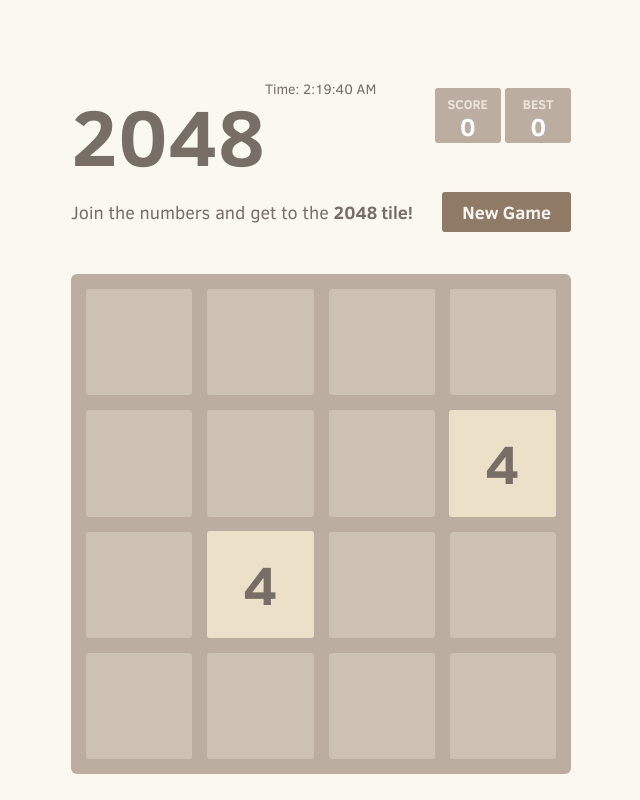
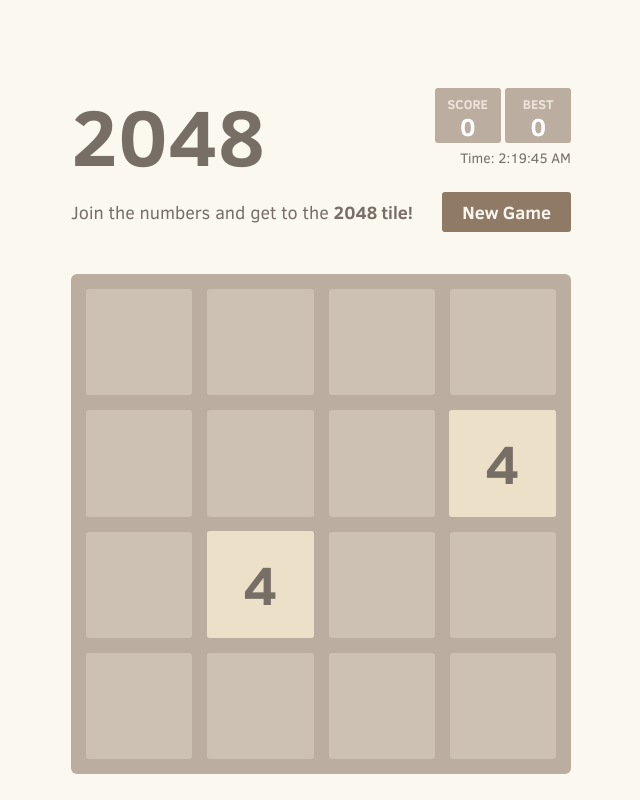
Before and after one commit to kriskang-code/2048-Random-low-4, a plain HTML site: page index.html in a window 1280 px wide. Shown: the top 800 px of the page, without its empty margins (319-959 px from the left). Drawn offline with Linux system fonts and the light colour scheme.

Commit message:
Update index.html

```diff
--- a/index.html
+++ b/index.html
@@ -23,9 +23,9 @@
       <div class="scores-container">
         <div class="score-container">0</div>
         <div class="best-container">0</div>
-      </div>
+
 	  <div id="timestamp" style="font-size:14px; margin:6px 0;">
-  			Time: <span id="time">---</span>
+        Time: <span id="clock">--:--:--</span><br>
 	  </div>
     </div>
 
@@ -98,12 +98,36 @@
   <script src="js/local_storage_manager.js"></script>
   <script src="js/game_manager.js"></script>
   <script src="js/application.js"></script>
-  <script>
-	  window.addEventListener("load", function () {
-		  document.getElementById("time").textContent =
-			  new Date().toLocaleTimeString();
-		   });
-  </script>
+ <script>
+  window.addEventListener("load", function () {
+
+    /* ===== real-time clock ===== */
+    function updateClock() {
+      document.getElementById("clock").textContent =
+        new Date().toLocaleTimeString();
+    }
+    updateClock();
+    setInterval(updateClock, 1000);
+
+    /* ===== countdown ===== */
+    var remaining = 10 * 60; // 10 minutes
+    var cd = document.getElementById("countdown");
+
+    function format(sec) {
+      var m = Math.floor(sec / 60);
+      var s = sec % 60;
+      return String(m).padStart(2, "0") + ":" + String(s).padStart(2, "0");
+    }
+
+    cd.textContent = format(remaining);
+
+    var timer = setInterval(function () {
+      remaining--;
+      cd.textContent = format(Math.max(remaining, 0));
+      if (remaining <= 0) clearInterval(timer);
+    }, 1000);
+  });
+</script>
 
 </body>
 </html>
```
